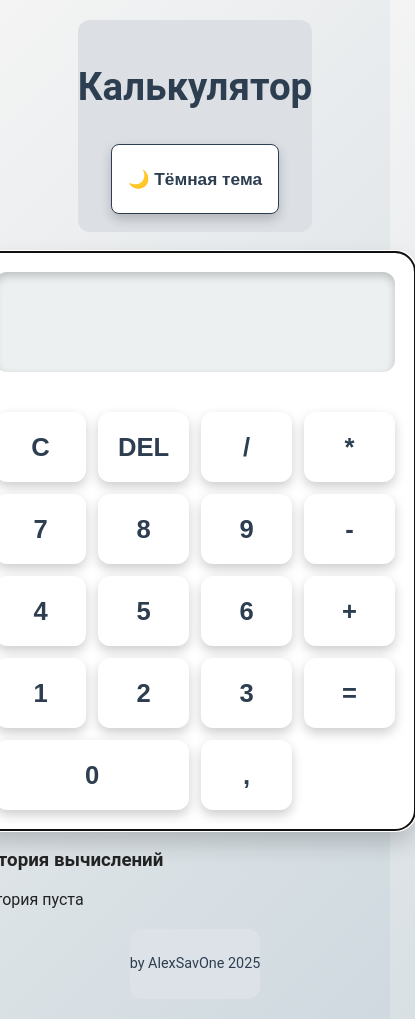
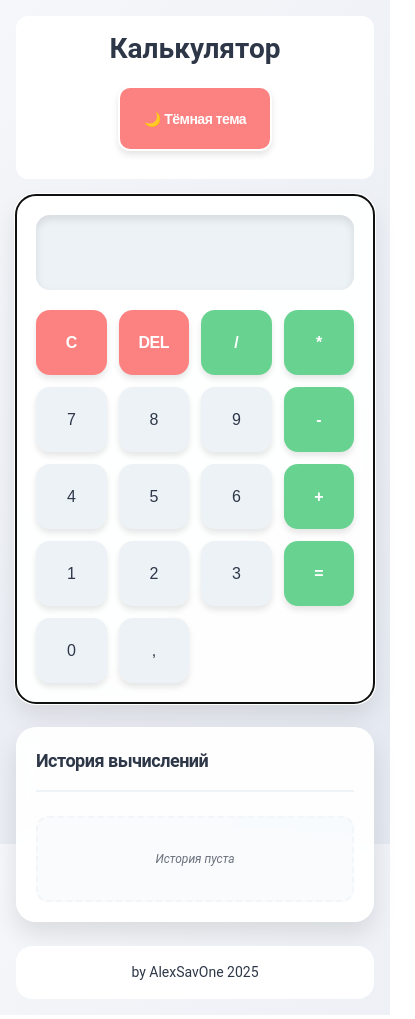
Before and after one commit to AlexSavOne/calculator, a React (Vite) app: page / in a window 390 px wide. Shown: the whole page, 415 px wide, since content can reach past the window. Built offline with nearby package versions, Linux system fonts and the light colour scheme.

Commit message:
style: обновлен дизайн и улучшена адаптивность

```diff
--- a/src/App.css
+++ b/src/App.css
@@ -1,153 +1,177 @@
 /* App.css */
 
+:root {
+  --font-size-xs: 0.75rem;    /* 12px */
+  --font-size-sm: 0.875rem;   /* 14px */
+  --font-size-base: 1rem;     /* 16px */
+  --font-size-lg: 1.125rem;   /* 18px */
+  --font-size-xl: 1.25rem;    /* 20px */
+  --font-size-2xl: 1.5rem;    /* 24px */
+  --font-size-3xl: 1.875rem;  /* 30px */
+  --font-size-4xl: 2.25rem;   /* 36px */
+}
+
+* {
+  margin: 0;
+  padding: 0;
+  box-sizing: border-box;
+}
+
+html, body {
+  height: 100%;
+}
+
 body {
-  margin: 0;
-  font-family: 'Roboto', sans-serif;
-  transition: background 0.3s, color 0.3s;
+  font-family: 'Roboto', -apple-system, BlinkMacSystemFont, 'Segoe UI', Oxygen, Ubuntu, Cantarell, sans-serif;
+  transition: all 0.3s ease;
+  line-height: 1.5;
+  -webkit-font-smoothing: antialiased;
+  -moz-osx-font-smoothing: grayscale;
+  display: flex;
+  flex-direction: column;
 }
 
 body.light {
-  background: linear-gradient(135deg, #f4f4f4, #cfd9df);
-  color: #222;
+  background: linear-gradient(135deg, #f5f7fa, #e4e8f0);
+  color: #2d3748;
 }
 
 body.dark {
-  background: linear-gradient(135deg, #6a89cc, #f4a261);
-  color: #fff;
+  background: linear-gradient(135deg, #2d3748, #4a5568);
+  color: #f7fafc;
 }
 
 .app {
+  flex: 1 0 auto;
   display: flex;
   flex-direction: column;
+  width: 100%;
+  padding: 1rem;
+}
+
+header {
+  width: 100%;
+  max-width: 1000px;
+  margin: 0 auto 1rem;
+  padding: 0.75rem 1.25rem;
+  text-align: center;
+  border-radius: 12px;
+  background-color: rgba(255, 255, 255, 0.95);
+  backdrop-filter: blur(10px);
+  font-size: var(--font-size-base);
+}
+
+body.dark header {
+  background-color: rgba(45, 55, 72, 0.95);
+}
+
+.calculator-container {
+  flex: 1 0 auto;
+  display: flex;
+  gap: 2rem;
   align-items: center;
   justify-content: center;
-  min-height: 100vh;
-  padding: 20px;
-  box-sizing: border-box;
+  width: 100%;
+  max-width: 1200px;
+  margin: 0 auto;
+  padding: 1.5rem;
+}
+
+footer {
+  flex-shrink: 0;
+  width: 100%;
+  max-width: 1200px;
+  margin: 1.5rem auto 0;
+  padding: 1rem 1.5rem;
+  text-align: center;
+  border-radius: 16px;
+  background-color: rgba(255, 255, 255, 0.95);
+  backdrop-filter: blur(10px);
+  font-size: var(--font-size-base);
+}
+
+body.dark footer {
+  background-color: rgba(45, 55, 72, 0.95);
 }
 
 .calculator {
-  background-color: #34495e;
+  flex: 0 1 auto;
+  min-width: 280px;
+  max-width: 380px;
+  background-color: rgba(255, 255, 255, 0.95);
   border-radius: 20px;
-  box-shadow: 0 12px 24px rgba(0, 0, 0, 0.2);
-  padding: 20px;
+  box-shadow: 0 12px 24px rgba(0, 0, 0, 0.1);
+  padding: 1.5rem;
   display: flex;
   flex-direction: column;
-  width: 100%;
-  max-width: 400px;
+  gap: 1.25rem;
+  backdrop-filter: blur(10px);
 }
 
-
-body.light .calculator {
-  background-color: #ffffff;
-  color: #2c3e50;
-}
-
-footer,
-header {
-  text-align: center;
-  color: inherit;
-  font-size: 1.2em;
-}
-
-footer {
-  margin-top: 20px;
-  font-size: 0.9em;
-  background-color: #2d3e50;
-  padding: 12px 0;
-  border-radius: 12px;
-}
-
-body.light footer {
-  background-color: #dde2e8;
-  color: #2c3e50;
-}
-
-header {
-  background-color: #34495e;
-  padding: 18px 0;
-  border-radius: 12px;
-  margin-bottom: 20px;
-}
-
-body.light header {
-  background-color: #dcdfe4;
-  color: #2c3e50;
-}
-
-.theme-toggle {
-  margin-top: 10px;
-  padding: 8px 16px;
-  background: transparent;
-  border: 1px solid currentColor;
-  border-radius: 8px;
-  color: inherit;
-  cursor: pointer;
-  font-size: 0.9em;
-  transition: background-color 0.3s;
-}
-
-.theme-toggle:hover {
-  background-color: rgba(255, 255, 255, 0.1);
+body.dark .calculator {
+  background-color: rgba(45, 55, 72, 0.95);
 }
 
 #display {
   height: 80px;
-  background-color: #2d3e50;
+  background-color: rgba(237, 242, 247, 0.95);
   border: none;
-  border-radius: 12px;
+  border-radius: 14px;
   text-align: right;
-  font-size: 2.2em;
-  color: #fff;
-  box-shadow: inset 0 4px 8px rgba(0, 0, 0, 0.2);
-  padding: 10px;
-  margin-bottom: 20px;
+  font-size: var(--font-size-2xl);
+  font-weight: 500;
+  color: #2d3748;
+  box-shadow: inset 0 4px 8px rgba(0, 0, 0, 0.1);
+  padding: 0.75rem 1.25rem;
+  margin: 0;
+  box-sizing: border-box;
+  letter-spacing: -0.5px;
 }
 
-body.light #display {
-  background-color: #ecf0f1;
-  color: #2c3e50;
+body.dark #display {
+  background-color: rgba(45, 55, 72, 0.95);
+  color: #f7fafc;
 }
 
 .buttons {
   display: grid;
   grid-template-columns: repeat(4, 1fr);
-  gap: 12px;
-  margin-top: 20px;
+  gap: 1rem;
+  margin: 0;
 }
 
 button {
-  height: 70px;
-  font-size: 1.6em;
-  font-weight: bold;
+  height: 65px;
+  font-size: var(--font-size-lg);
+  font-weight: 500;
   border: none;
-  border-radius: 12px;
+  border-radius: 14px;
   cursor: pointer;
-  transition: transform 0.1s, background-color 0.3s;
-  box-shadow: 0 5px 12px rgba(0, 0, 0, 0.2);
-  background-color: #ecf0f1;
-  color: #2c3e50;
+  transition: all 0.2s ease;
+  box-shadow: 0 4px 6px rgba(0, 0, 0, 0.1);
+  background-color: #edf2f7;
+  color: #2d3748;
+  padding: 0;
+  margin: 0;
+  letter-spacing: -0.5px;
 }
 
 body.dark button {
-  background-color: #ecf0f1;
-  color: #2c3e50;
-}
-
-body.light button {
-  background-color: #fff;
-  color: #2c3e50;
+  background-color: #4a5568;
+  color: #f7fafc;
 }
 
 button:first-child,
 button:nth-child(2) {
-  background-color: #e67e22;
+  background-color: #fc8181;
   color: white;
+  font-weight: 600;
 }
 
 button:first-child:hover,
 button:nth-child(2):hover {
-  background-color: #f39c12;
+  background-color: #f56565;
+  transform: translateY(-2px);
 }
 
 button:nth-child(3),
@@ -155,8 +179,9 @@ button:nth-child(4),
 button:nth-child(8),
 button:nth-child(12),
 button:nth-child(16) {
-  background-color: #1abc9c;
-  color: #fff;
+  background-color: #68d391;
+  color: white;
+  font-weight: 600;
 }
 
 button:nth-child(3):hover,
@@ -164,51 +189,252 @@ button:nth-child(4):hover,
 button:nth-child(8):hover,
 button:nth-child(12):hover,
 button:nth-child(16):hover {
-  background-color: #16a085;
+  background-color: #48bb78;
+  transform: translateY(-2px);
 }
 
-button.zero {
-  grid-column: span 2;
+.history {
+  flex: 0 1 auto;
+  min-width: 260px;
+  max-width: 300px;
+  background-color: rgba(255, 255, 255, 0.95);
+  border-radius: 20px;
+  padding: 1.5rem;
+  box-shadow: 0 12px 24px rgba(0, 0, 0, 0.1);
+  height: fit-content;
+  position: sticky;
+  top: 2rem;
+  box-sizing: border-box;
+  backdrop-filter: blur(10px);
 }
 
-button:active {
-  transform: scale(0.95);
+body.dark .history {
+  background-color: rgba(45, 55, 72, 0.95);
+  color: #f7fafc;
 }
 
-@media (max-width: 375px) {
+.history-header {
+  display: flex;
+  justify-content: space-between;
+  align-items: center;
+  margin: 0 0 1.5rem 0;
+  padding-bottom: 1rem;
+  border-bottom: 2px solid rgba(237, 242, 247, 0.9);
+}
+
+body.dark .history-header {
+  border-bottom-color: rgba(74, 85, 104, 0.9);
+}
+
+.history h3 {
+  margin: 0;
+  color: inherit;
+  font-size: var(--font-size-xl);
+  font-weight: 600;
+  letter-spacing: -0.5px;
+}
+
+.history-list {
+  max-height: 500px;
+  overflow-y: auto;
+  padding-right: 0.75rem;
+  margin: 0;
+}
+
+.history-list::-webkit-scrollbar {
+  width: 6px;
+}
+
+.history-list::-webkit-scrollbar-track {
+  background: transparent;
+}
+
+.history-list::-webkit-scrollbar-thumb {
+  background: rgba(0, 0, 0, 0.2);
+  border-radius: 3px;
+}
+
+.history-list::-webkit-scrollbar-thumb:hover {
+  background: rgba(0, 0, 0, 0.3);
+}
+
+.history-item {
+  padding: 1rem;
+  border-bottom: 1px solid rgba(237, 242, 247, 0.9);
+  cursor: pointer;
+  transition: all 0.2s ease;
+  border-radius: 12px;
+  margin-bottom: 0.75rem;
+}
+
+body.dark .history-item {
+  border-bottom-color: rgba(74, 85, 104, 0.9);
+}
+
+.history-item:last-child {
+  margin-bottom: 0;
+  border-bottom: none;
+}
+
+.history-item:hover {
+  background-color: rgba(237, 242, 247, 0.9);
+  transform: translateX(5px);
+}
+
+body.dark .history-item:hover {
+  background-color: rgba(74, 85, 104, 0.9);
+}
+
+.history-expression {
+  color: inherit;
+  opacity: 0.8;
+  font-size: var(--font-size-sm);
+  margin-bottom: 0.5rem;
+  word-break: break-all;
+  line-height: 1.4;
+}
+
+.history-result {
+  color: inherit;
+  font-weight: 600;
+  font-size: var(--font-size-base);
+  line-height: 1.4;
+}
+
+.history-empty {
+  color: inherit;
+  opacity: 0.7;
+  text-align: center;
+  padding: 2rem 1.5rem;
+  font-style: italic;
+  background-color: rgba(237, 242, 247, 0.5);
+  border-radius: 12px;
+  border: 2px dashed rgba(237, 242, 247, 0.9);
+  font-size: var(--font-size-sm);
+}
+
+body.dark .history-empty {
+  background-color: rgba(74, 85, 104, 0.5);
+  border-color: rgba(74, 85, 104, 0.9);
+}
+
+.clear-history-btn {
+  background: none;
+  border: none;
+  color: inherit;
+  opacity: 0.7;
+  font-size: var(--font-size-lg);
+  cursor: pointer;
+  padding: 0.5rem;
+  border-radius: 8px;
+  transition: all 0.2s ease;
+  height: auto;
+  box-shadow: none;
+  margin: 0;
+  line-height: 1;
+}
+
+.clear-history-btn:hover {
+  opacity: 1;
+  background-color: rgba(237, 242, 247, 0.9);
+  transform: scale(1.1);
+}
+
+body.dark .clear-history-btn:hover {
+  background-color: rgba(74, 85, 104, 0.9);
+}
+
+@media (max-width: 768px) {
+  .calculator-container {
+    flex-direction: column;
+    align-items: center;
+    padding: 1rem;
+    gap: 1.5rem;
+  }
+
   .calculator {
-    padding: 15px;
+    width: 100%;
+    max-width: 100%;
+  }
+
+  .history {
+    width: 100%;
+    max-width: 100%;
+    margin-top: 0;
+    position: static;
+  }
+
+  .history-list {
+    max-height: 300px;
+  }
+}
+
+@media (max-width: 480px) {
+  :root {
+    --font-size-3xl: 1.5rem;
+    --font-size-xl: 1.125rem;
+    --font-size-lg: 1rem;
+    --font-size-base: 0.875rem;
+    --font-size-sm: 0.75rem;
+  }
+
+  .app {
+    padding: 1rem;
+  }
+
+  .calculator-container {
+    padding: 0;
+  }
+
+  .calculator {
+    padding: 1.25rem;
+  }
+
+  .buttons {
+    gap: 0.75rem;
+  }
+
+  button {
+    height: 65px;
   }
 
   #display {
-    font-size: 1.8em;
+    height: 75px;
+    padding: 0.75rem 1rem;
   }
 
-  button {
-    font-size: 1.4em;
-  }
-
-  footer {
-    font-size: 0.8em;
-  }
-
-  header {
-    font-size: 1.1em;
+  .history {
+    padding: 1.25rem;
   }
 }
 
-@media (max-width: 320px) {
-  .buttons {
-    grid-template-columns: repeat(4, 1fr);
-    gap: 10px;
-  }
+.theme-toggle {
+  background: none;
+  border: 2px solid currentColor;
+  border-radius: 12px;
+  color: inherit;
+  cursor: pointer;
+  font-size: var(--font-size-base);
+  font-weight: 500;
+  padding: 0.75rem 1.5rem;
+  margin: 1rem 0;
+  transition: all 0.2s ease;
+  display: inline-flex;
+  align-items: center;
+  justify-content: center;
+  gap: 0.5rem;
+  min-width: 140px;
+}
 
-  button {
-    height: 60px;
-    font-size: 1.2em;
-  }
+.theme-toggle:hover {
+  background-color: rgba(255, 255, 255, 0.1);
+  transform: translateY(-2px);
+}
 
-  #display {
-    font-size: 1.6em;
-  }
+body.dark .theme-toggle {
+  border-color: rgba(255, 255, 255, 0.2);
 }
+
+body.dark .theme-toggle:hover {
+  background-color: rgba(255, 255, 255, 0.1);
+}
```
